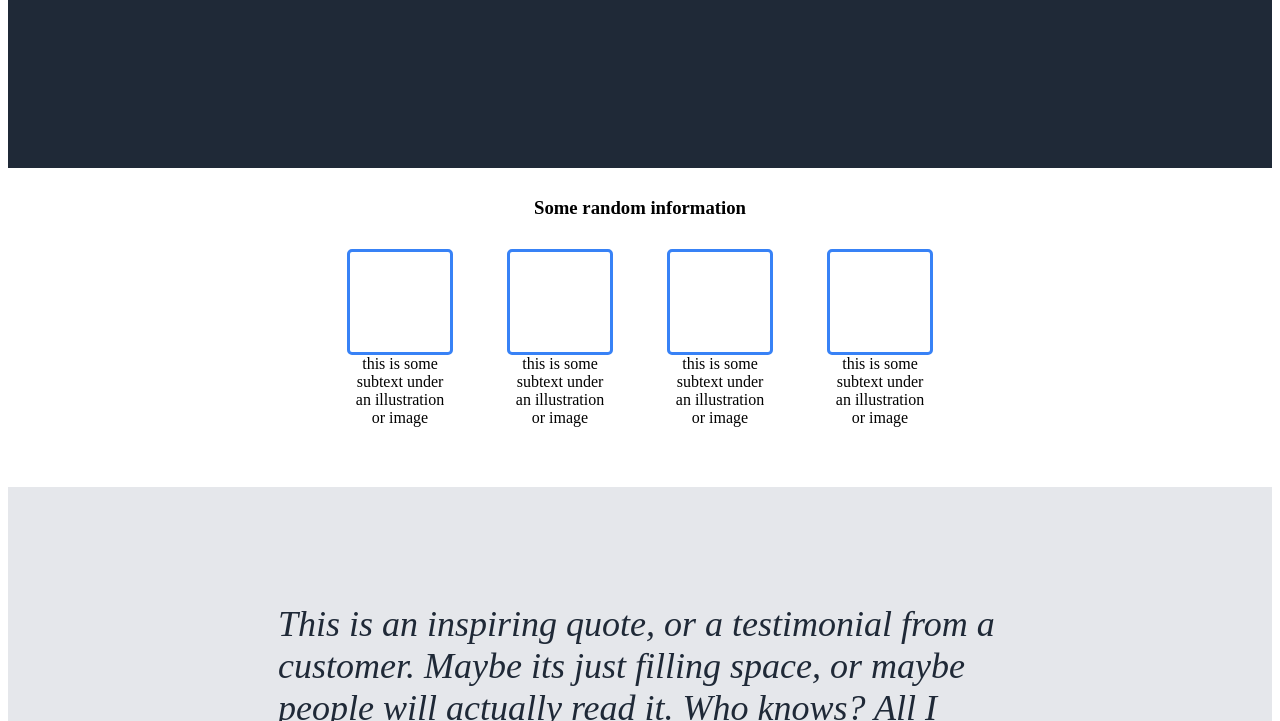
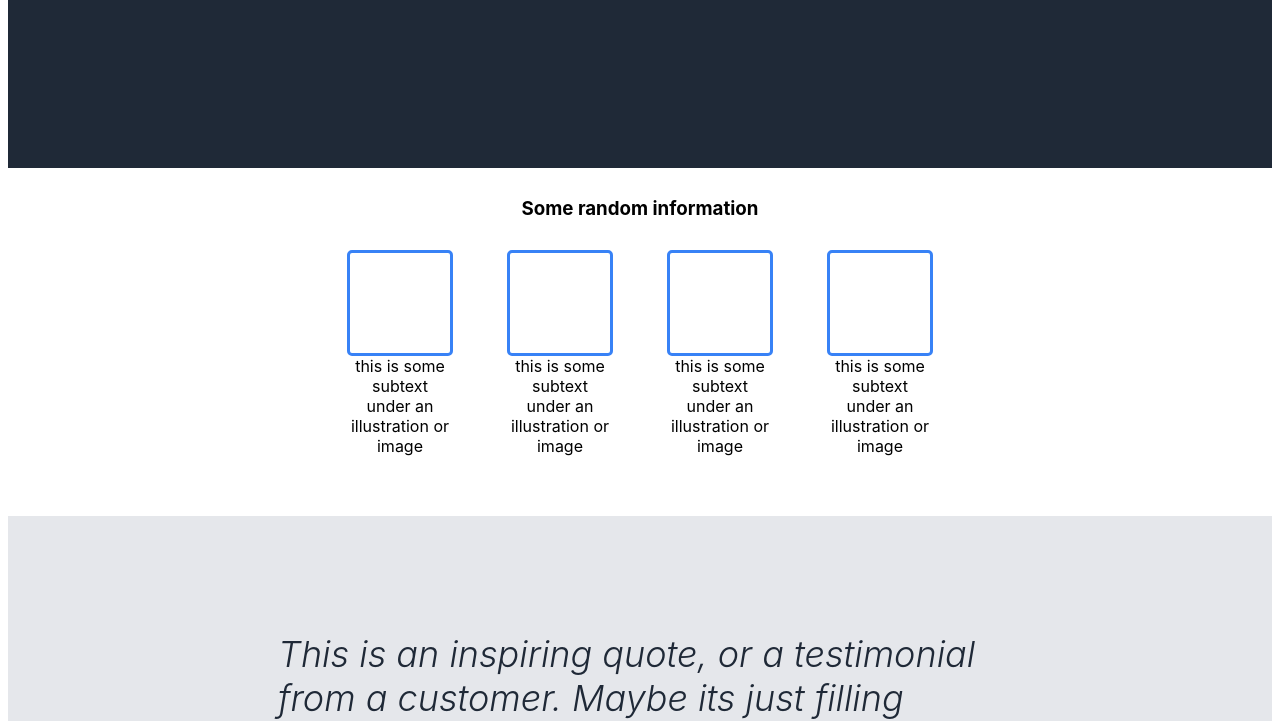
Before and after one commit to cmndrqueso/landing-page-project, a plain HTML site: page index.html in a window 1280 px wide. Shown: the part 340-1061 px from the top of the page. Drawn offline with Linux system fonts and the light colour scheme.

Commit message:
added required Roboto font

```diff
--- a/css/style.css
+++ b/css/style.css
@@ -1,4 +1,7 @@
 /*Layout*/
+*{
+    font-family: -apple-system, BlinkMacSystemFont, 'Segoe UI', Roboto, Oxygen, Ubuntu, Cantarell, 'Open Sans', 'Helvetica Neue', sans-serif;
+}
 
 body{
     display: flex;
```
